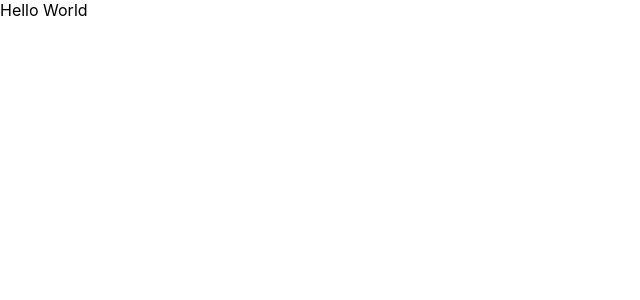
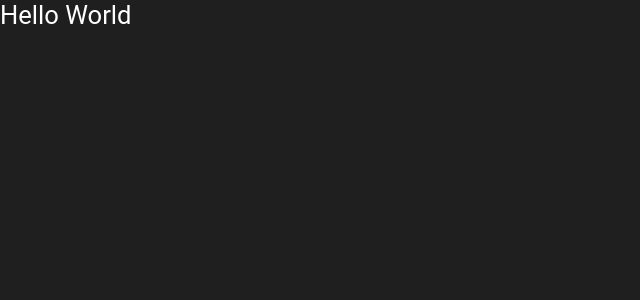
Before and after one commit to rlaxogh5079/portfolio, a React (Create React App) app: page / in a window 1280 px wide. Shown: the top 300 px of the page, without its empty margins (0-640 px from the left). Built offline with nearby package versions, Linux system fonts and the light colour scheme.

Commit message:
:lipstick: 전체 테마 색상 조정

```diff
--- a/src/App.js
+++ b/src/App.js
@@ -1,7 +1,7 @@
 import "./styles/App.scss";
 
 const App = () => {
-  return <div>Hello World</div>;
+  return <div className="p-body">Hello World</div>;
 };
 
 export default App;
--- a/src/styles/App.scss
+++ b/src/styles/App.scss
@@ -0,0 +1,8 @@
+.p-body {
+  font-family: "Roboto", sans-serif;
+  font-size: 1.6rem;
+  background-color: #1f1f1f;
+  color: #fff;
+  width: 100vw;
+  height: 100vh;
+}
```
